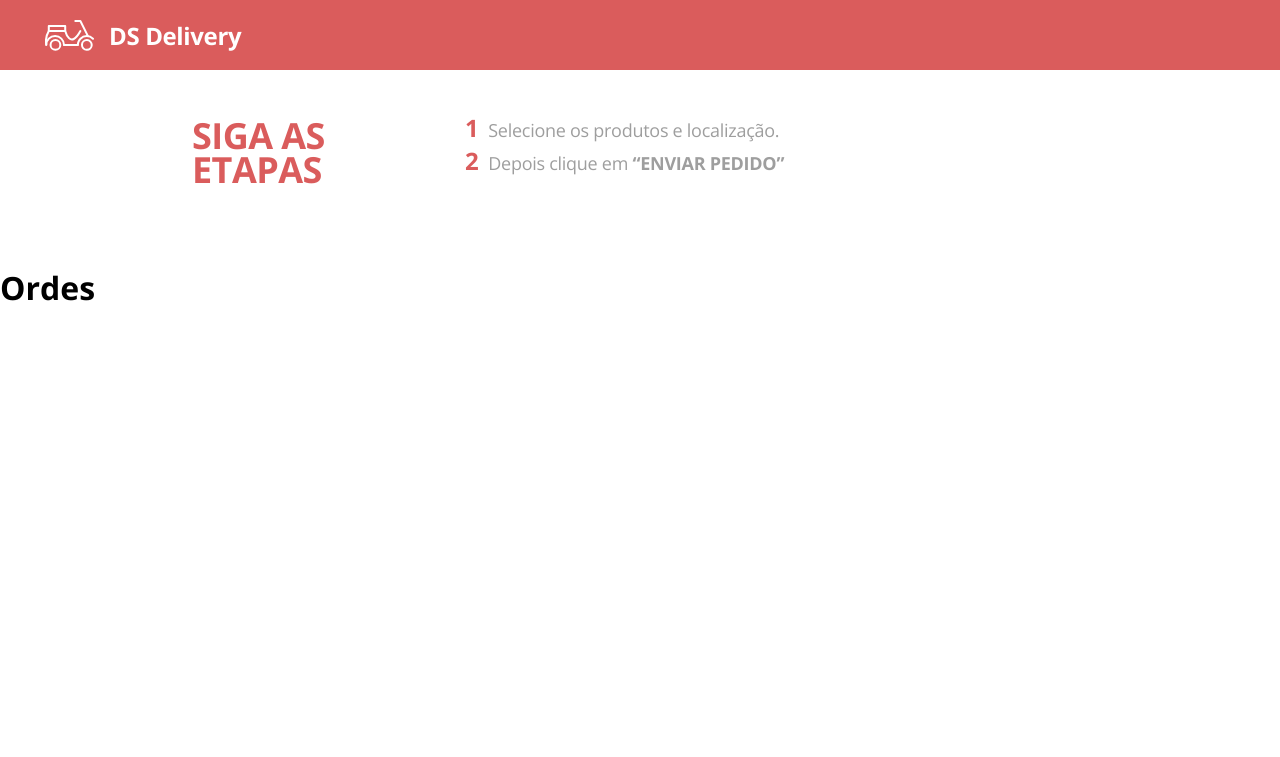
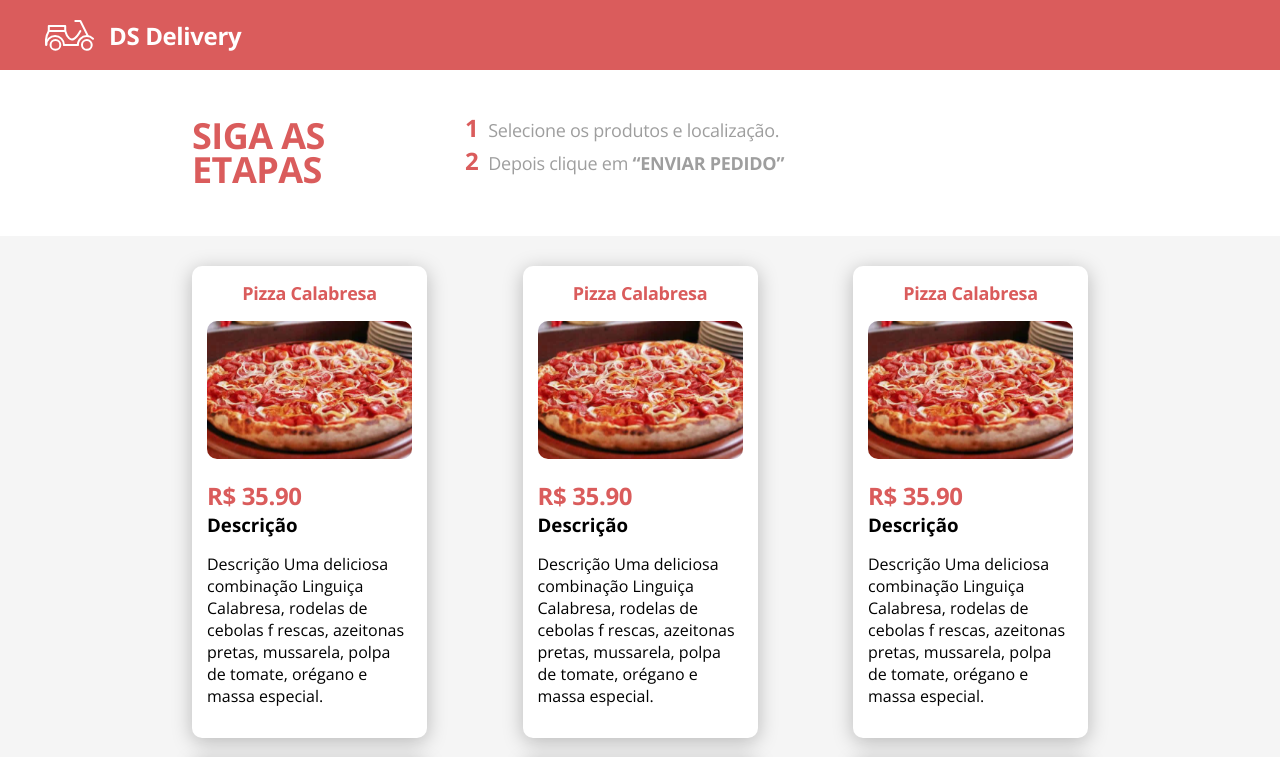
Before and after one commit to koymattk/dsdeliver-sds2, a React (Create React App) app in the folder front-web/: page /orders in a window 1280 px wide. Shown: the top 757 px of the page. Built offline with nearby package versions, Linux system fonts and the light colour scheme.

Commit message:
Add ProducList and ProcutCard

```diff
--- /dev/null
+++ b/front-web/src/Orders/ProductCard.tsx
@@ -0,0 +1,25 @@
+import {ReactComponent as Pizza} from './pizza.svg'
+
+const ProductCard = () => {
+    return(
+       <div className="order-card-container">
+           <h3 className="order-card-title">
+                Pizza Calabresa
+           </h3>
+            <Pizza className="order-card-image"/>
+            <h3 className="order-card-price">
+                R$ 35.90
+            </h3>
+            <div className="order=card-description">
+                <h3>Descrição</h3>
+                <p>Descrição Uma deliciosa combinação
+                    Linguiça Calabresa, rodelas de cebolas f
+                    rescas, azeitonas pretas, mussarela, polpa
+                    de tomate, orégano e massa especial.
+                </p>
+            </div>
+       </div>
+    );
+}
+
+export default ProductCard;
--- /dev/null
+++ b/front-web/src/Orders/ProductList.tsx
@@ -0,0 +1,19 @@
+import ProductCard from "./ProductCard"
+
+const ProductList = () =>{
+    return(
+        <div className="orders-list-container">
+            <div className="orders-list-items">
+                <ProductCard/>
+                <ProductCard/>
+                <ProductCard/>
+                <ProductCard/>
+                <ProductCard/>
+                <ProductCard/>
+
+            </div>
+        </div>
+    );
+}
+
+export default ProductList;
--- a/front-web/src/Orders/index.tsx
+++ b/front-web/src/Orders/index.tsx
@@ -1,12 +1,14 @@
+import ProductList from './ProductList';
 import StepsHeader from './StepsHeader';
 import './style.css';
 
 const Orders = () => {
     return(
-        <>
+        <div className="orders-container">
             <StepsHeader/>
-            <h1>Ordes</h1>
-        </>
+            <ProductList/>
+        </div>
+
     );
 }
 
```
Also changed, not shown: front-web/src/Orders/pizza.svg (added), 1 other file (tests, documents, lock files or other folders).
